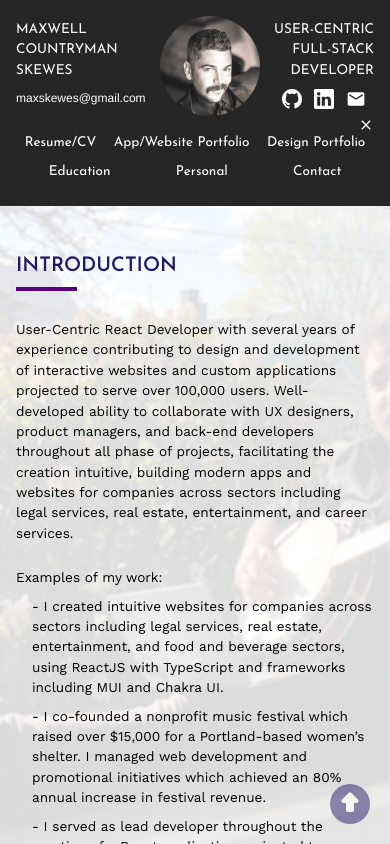
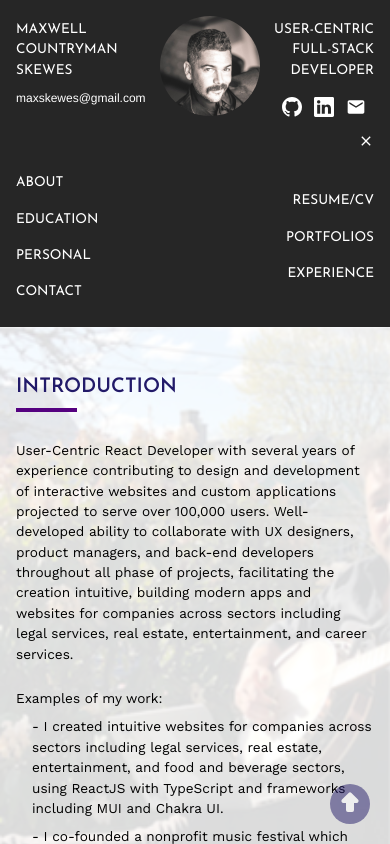
Before and after one commit to maxskewes/maxskewes.com, a Next.js app: page / in a window 390 px wide. Both pictures are taken after a click on the button 195 px from the left and 125 px from the top of the page. Shown: the top 844 px of the page. Built offline with nearby package versions, Linux system fonts and the light colour scheme.

Commit message:
LinkBox to NavTop added/styled

```diff
--- a/app/components/NavTop.tsx
+++ b/app/components/NavTop.tsx
@@ -22,10 +22,28 @@ type MLinkProps = {
 
 const MLink = ({ to, name, children }: MLinkProps) => {
   return (
-    <Link href={to} className='text-white hover:text-teallt'>
+    <Link href={to} className='text-white hover:text-teallt py-2'>
       {children}
-      <p>{name}</p>
+      <p className='uppercase'>{name}</p>
     </Link>
+  );
+};
+
+const LinkBox = () => {
+  return (
+    <div className='flex flex-row w-full mt-2 pt-2'>
+      <div className='flex flex-col w-full items-start'>
+        <MLink to={'#about'} name={'About'} />
+        <MLink to={'#education'} name={'Education'} />
+        <MLink to={'#personal'} name={'Personal'} />
+        <MLink to={'#contact'} name={'Contact'} />
+      </div>
+      <div className='flex flex-col w-full justify-center items-end'>
+        <MLink to={'#resume-cv'} name={'Resume/CV'} />
+        <MLink to={'#portfolio'} name={'Portfolios'} />
+        <MLink to={'#professional-experience'} name={'Experience'} />
+      </div>
+    </div>
   );
 };
 
@@ -54,19 +72,7 @@ const NavTop = () => {
             </div>
 
             {NavOpen && (
-              <div className='flex flex-col w-full mt-2 pt-2'>
-                <div className='flex flex-row w-full justify-around'>
-                  <MLink to={'#about'} name={'About'} />
-                  <MLink to={'#resume-cv'} name={'Resume/CV'} />
-                  <MLink to={'#professional-experience'} name={'Experience'} />
-                  <MLink to={'#portfolio'} name={'Portfolios'} />
-                </div>
-                <div className='flex flex-row w-full justify-around pt-2'>
-                  <MLink to={'#education'} name={'Education'} />
-                  <MLink to={'#personal'} name={'Personal'} />
-                  <MLink to={'#contact'} name={'Contact'} />
-                </div>
-              </div>
+              <LinkBox />
             )}
           </div>
         </div>
@@ -86,7 +92,7 @@ const NavTop = () => {
                     <p className='text-left'>Skewes</p>
                   </div>
                   <div>
-                    <p className='font-serif text-[12px] font-thin pt-2'>
+                    <p className='font-serif text-[12px] font-light pt-2'>
                       maxskewes@gmail.com
                     </p>
                   </div>
@@ -130,18 +136,7 @@ const NavTop = () => {
               </button>
 
               {NavOpen && (
-                <div className='flex flex-col w-full'>
-                  <div className='flex flex-row w-full justify-around pb-2'>
-                    <MLink to={'#resume-cv'} name={'Resume/CV'} />
-                    <MLink to={'#portfolio'} name={'App/Website Portfolio'} />
-                    <MLink to={'#graphic-design'} name={'Design Portfolio'} />
-                  </div>
-                  <div className='flex flex-row w-full justify-around pb-2'>
-                    <MLink to={'#education'} name={'Education'} />
-                    <MLink to={'#personal'} name={'Personal'} />
-                    <MLink to={'/contact'} name={'Contact'} />
-                  </div>
-                </div>
+                <LinkBox />
               )}
             </div>
           </motion.div>
```
